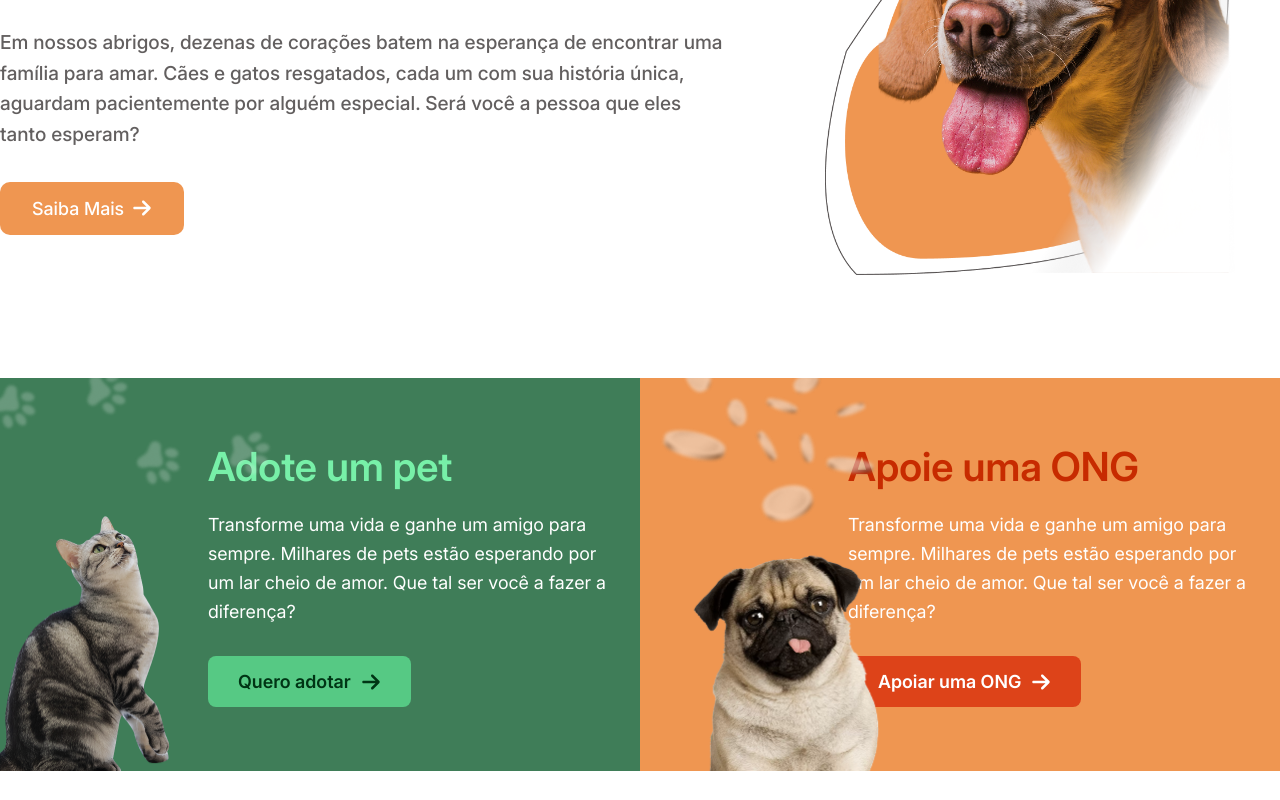
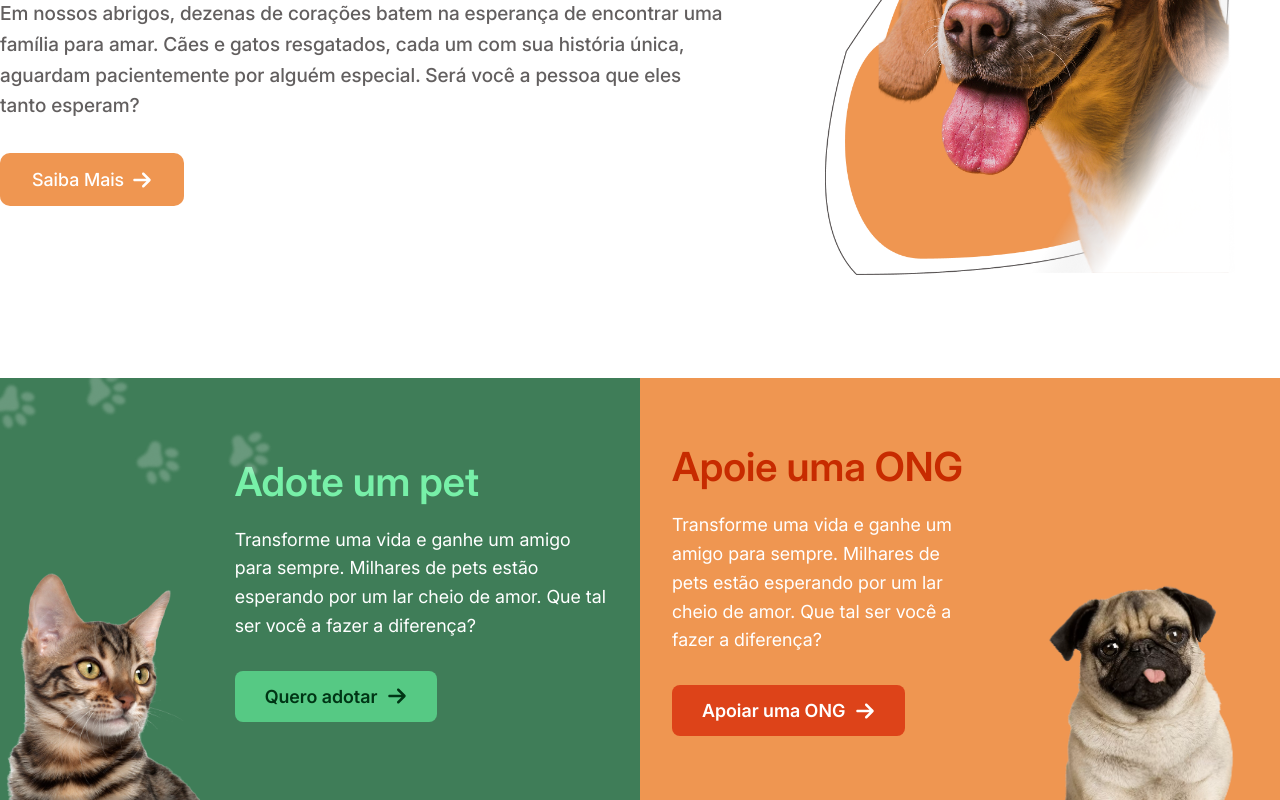
Before and after one commit to Samuel-Duque/bicho-capiba, a Next.js app: page / in a window 1280 px wide. Shown: the part 309-1109 px from the top of the page. Before the commit the page ends 1080 px from the top, so only its background shows below. Built offline with nearby package versions, Linux system fonts and the light colour scheme; a web font is replaced by a local one.

Commit message:
Fix: resposive behavior on adoption/donation cta section on home

```diff
--- a/src/app/page.tsx
+++ b/src/app/page.tsx
@@ -11,7 +11,7 @@ export default function Home() {
       <section className={styles.hero}>
         <div className={styles.heroContent}>
           <h1 className={styles.heroTitle}>
-            Encontre seu melhor amigo para sempre:{" "}
+            Encontre seu melhor amigo:{" "}
             <span className={styles.highlight}>adote</span>,{" "}
             <span className={styles.highlight}>ame</span> e seja{" "}
             <span className={styles.highlight}>amado.</span>
--- a/src/components/home/AdoptionDonationSections.module.css
+++ b/src/components/home/AdoptionDonationSections.module.css
@@ -8,7 +8,6 @@
 .donationSection {
   position: relative;
   flex: 1;
-  padding: 4rem 2rem;
   display: flex;
   align-items: center;
   justify-content: center;
@@ -16,18 +15,22 @@
 }
 
 .adoptionSection {
+  display: flex;
+  justify-content: end;
   background-color: var(--green-capiba);
 }
 
 .donationSection {
+  display: flex;
+  justify-content: start;
   background-color: var(--yellow-capiba);
 }
 
 .adoptionImage {
-  position: absolute;
   left: 0;
   bottom: -10px;
   z-index: 1;
+  width: auto;
 }
 
 .pawsImageContainer {
@@ -38,33 +41,45 @@
   overflow: visible;
 }
 
+.coinsImageContainer {
+  position: absolute;
+  right: 0;
+  top: 0;
+  z-index: 1;
+  overflow: visible;
+}
+
+.imageContainer {
+  display: flex;
+  align-items: end;
+  height: 100%;
+}
+
 .pawsImage {
   position: relative;
 }
 
 .coinsImage {
-  position: absolute;
-  left: 0%;
-  top: 0;
-  z-index: 1;
-  height: 180px;
+  position: relative;
 }
 
 .donationImage {
-  position: absolute;
-  left: 2%;
-  bottom: 0;
+  right: 0;
+  bottom: -10px;
   z-index: 1;
+  width: auto;
 }
 
 .adoptionContent {
-  margin-left: auto;
-  max-width: 400px;
+  padding: 4rem 2rem;
+  gap: 4rem;
+  max-width: 500px;
 }
 
 .donationContent {
-  margin-left: auto;
-  max-width: 400px;
+  padding: 4rem 2rem;
+  gap: 4rem;
+  max-width: 500px;
 }
 
 .adoptionTitle {
--- a/src/components/home/AdoptionDonationSections.tsx
+++ b/src/components/home/AdoptionDonationSections.tsx
@@ -13,13 +13,15 @@ export default function AdoptionDonationSections() {
             className={styles.pawsImage}
           />
         </div>
-        <Image
-          src="/images/CatAdoptionCard.png"
-          alt="Gato para adoção"
-          width={268}
-          height={268}
-          className={styles.adoptionImage}
-        />
+        <div className={styles.imageContainer}>
+          <Image
+            src="/images/CatAdoptionCard.png"
+            alt="Gato para adoção"
+            width={228}
+            height={228}
+            className={styles.adoptionImage}
+          />
+        </div>
         <div className={styles.adoptionContent}>
           <h2 className={styles.adoptionTitle}>Adote um pet</h2>
           <p className={styles.adoptionSubtitle}>
@@ -35,18 +37,6 @@ export default function AdoptionDonationSections() {
       </div>
 
       <div className={styles.donationSection}>
-        <img
-          src="/images/BlurredCoins.png"
-          alt="Moedas desfocadas"
-          className={styles.coinsImage}
-        />
-        <Image
-          src="/images/DogDonationCard.png"
-          alt="Cachorro para doação"
-          width={273.34}
-          height={230.36}
-          className={styles.donationImage}
-        />
         <div className={styles.donationContent}>
           <h2 className={styles.donationTitle}>Apoie uma ONG</h2>
           <p className={styles.donationSubtitle}>
@@ -59,6 +49,15 @@ export default function AdoptionDonationSections() {
             <FaArrowRight size={20} />
           </button>
         </div>
+        <div className={styles.imageContainer}>
+          <Image
+            src="/images/DogDonationCard.png"
+            alt="Cachorro para doação"
+            width={228}
+            height={228}
+            className={styles.donationImage}
+          />
+        </div>
       </div>
     </div>
   );
```
Also changed, not shown: public/images/CatAdoptionCard.png.
